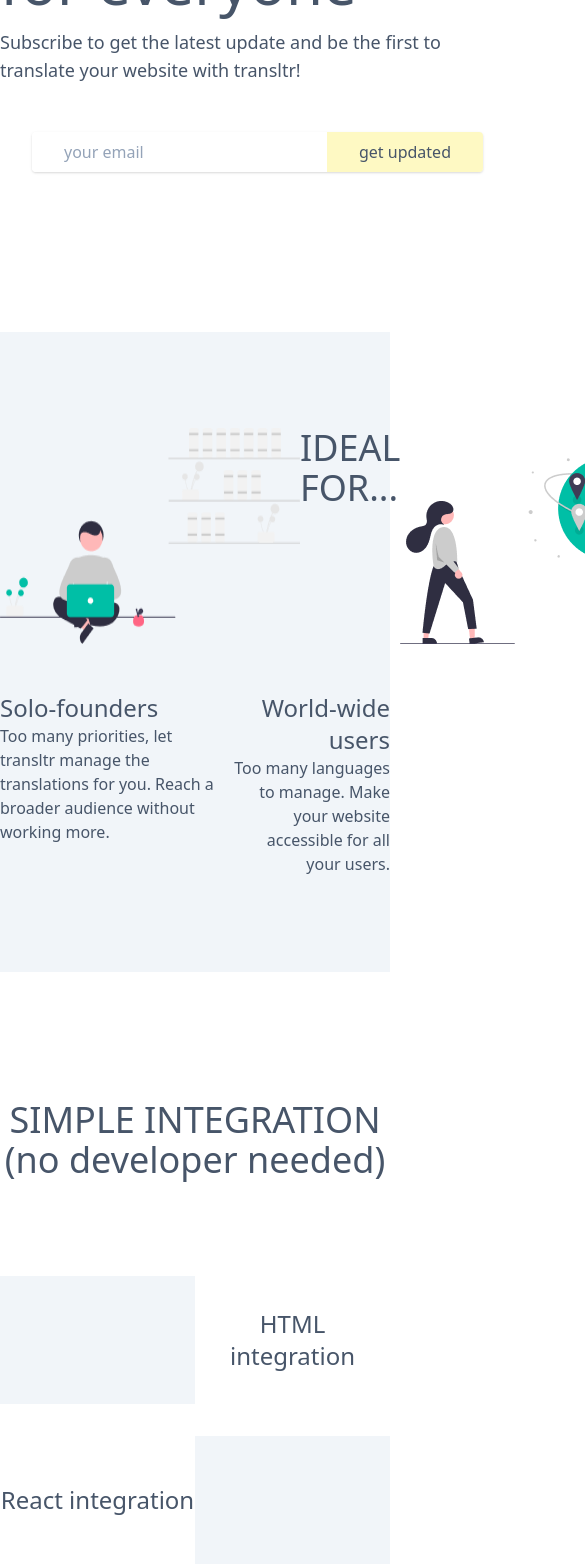
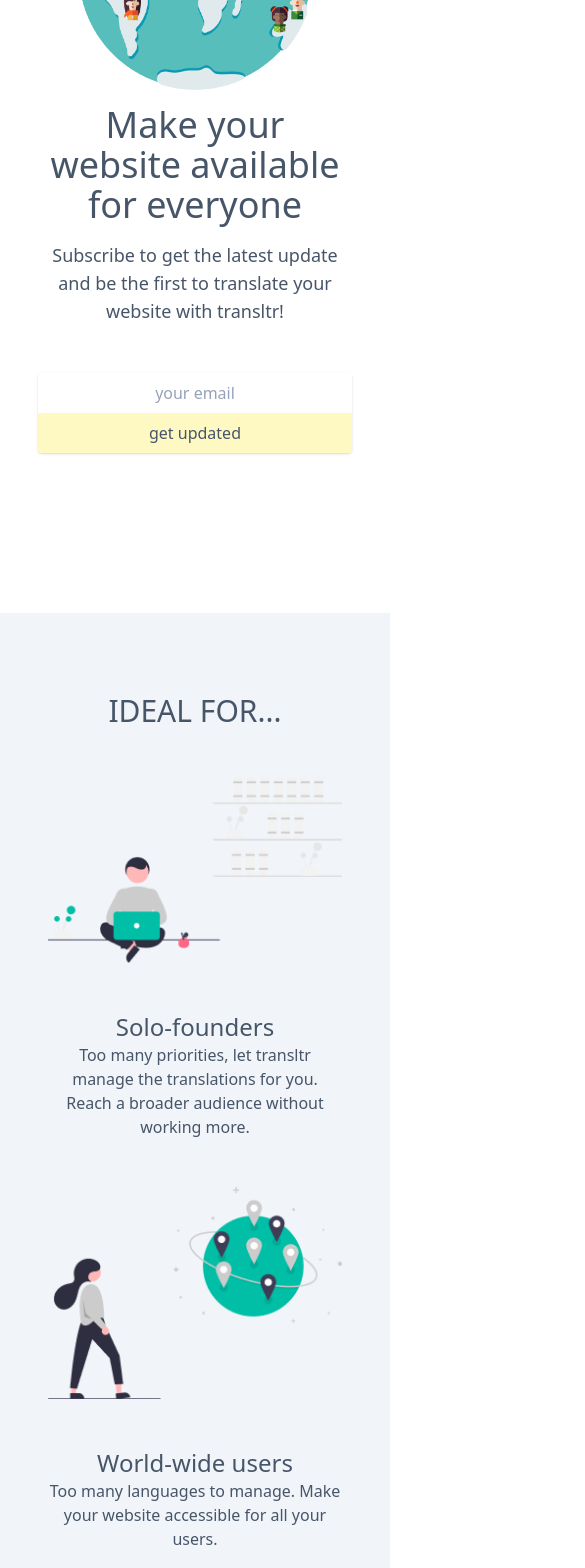
Before and after one commit to AchrafAsh/transltr-website, a Next.js app: page / in a window 390 px wide. Shown: the part 400-1968 px from the top of the page, 585 px wide, since content can reach past the window. Built offline with nearby package versions, Linux system fonts and the light colour scheme.

Commit message:
responsive design

```diff
--- a/pages/index.tsx
+++ b/pages/index.tsx
@@ -39,7 +39,7 @@
 const Footer: React.FC = () => {
     return (
         <footer className='max-w-5xl mx-auto my-12'>
-            <hr className='bg-none border-1 border-gray-200 max-w-md mx-auto' />
+            <hr className='bg-none border-1 border-gray-200 w-8/12 lg:max-w-md mx-auto' />
             <div className='flex flex-row space-x-12 justify-center py-12 text-gray-400'>
                 <ul className='flex flex-col space-y-1'>
                     <li>
@@ -113,32 +113,32 @@
                 <Head>
                     <title>transltr | bring your website to the world</title>
                 </Head>
-                <section id='hero' className='max-w-6xl mx-auto'>
-                    <div className='flex flex-row justify-between items-center text-gray-600'>
-                        <div className='flex-1 flex flex-col space-y-4'>
-                            <h1 className=' font-medium text-6xl'>
+                <section id='hero' className='max-w-6xl mx-auto px-6 xl:p-0'>
+                    <div className='flex flex-col-reverse md:flex-row justify-between items-center md:items-start text-gray-600'>
+                        <div className='flex-1 flex flex-col space-y-4 w-11/12'>
+                            <h1 className='font-medium text-4xl text-center md:text-left md:text-6xl'>
                                 Make your website available for everyone
                             </h1>
-                            <p className='font-light text-lg'>
+                            <p className='font-light text-lg text-center md:text-left'>
                                 Subscribe to get the latest update and be the
                                 first to translate your website with transltr!
                             </p>
-                            <div className='p-8'>
+                            <div className='py-8 lg:p-8 md:max-w-lg mx-auto w-full'>
                                 <form
                                     action='https://formspree.io/emai'
-                                    className='shadow rounded overflow-hidden flex flex-row'
+                                    className='shadow rounded overflow-hidden flex flex-col sm:flex-row'
                                 >
                                     <input
                                         type='text'
                                         name='email'
                                         id='email'
                                         placeholder='your email'
-                                        className='flex-1 py-2 px-8'
+                                        className='flex-1 py-2 px-8 text-center lg:text-left'
                                     />
                                     <input
                                         type='submit'
                                         value='get updated'
-                                        className='px-8 bg-yellow-100'
+                                        className='px-8 py-2 bg-yellow-100'
                                     />
                                 </form>
                             </div>
@@ -151,28 +151,35 @@
 
                 <section
                     id='target'
-                    className='bg-gray-100 text-gray-600 mt-32'
+                    className='bg-gray-100 text-gray-600 mt-32 '
                 >
-                    <div className='py-24 max-w-6xl mx-auto'>
-                        <div className='flex flex-row justify-around'>
-                            <img src='images/solofounder.png' />
-                            <h2 className='uppercase text-4xl font-medium'>
+                    <div className='py-20 max-w-6xl mx-auto'>
+                        <h2 className='uppercase text-3xl lg:text-4xl font-medium text-center'>
                             Ideal for...
                         </h2>
-                            <img src='images/worldwide.png' />
-                        </div>
-                        <div className='flex flex-row justify-around pt-12'>
-                            <div className='max-w-md'>
+                        <div className='flex flex-col items-center lg:flex-row justify-around pt-12 px-12'>
+                            <div className='max-w-md text-center'>
+                                <img
+                                    src='images/solofounder.png'
+                                    className='mx-auto'
+                                />
+                                <div className='py-12'>
                                     <h4 className='font-medium text-2xl'>
                                         Solo-founders
                                     </h4>
                                     <p>
-                                    Too many priorities, let transltr manage the
-                                    translations for you. Reach a broader
-                                    audience without working more.
+                                        Too many priorities, let transltr manage
+                                        the translations for you. Reach a
+                                        broader audience without working more.
                                     </p>
                                 </div>
-                            <div className='max-w-md text-right'>
+                            </div>
+                            <div className='max-w-md text-center'>
+                                <img
+                                    src='images/worldwide.png'
+                                    className='mx-auto'
+                                />
+                                <div className='pt-12'>
                                     <h4 className='font-medium text-2xl'>
                                         World-wide users
                                     </h4>
@@ -183,40 +190,41 @@
                                 </div>
                             </div>
                         </div>
+                    </div>
                 </section>
 
                 <section
                     id='integration'
-                    className='text-gray-600 max-w-6xl mx-auto pt-32'
+                    className='text-gray-600 max-w-6xl mx-auto pt-32 '
                 >
-                    <h2 className='text-4xl font-medium uppercase text-center'>
+                    <h2 className='text-3xl lg:text-4xl font-medium uppercase text-center'>
                         Simple integration
                     </h2>
-                    <h2 className='text-center text-4xl font-medium'>
+                    <h2 className='text-center text-3xl lg:text-4xl font-medium'>
                         (no developer needed)
                     </h2>
-                    <div className='flex flex-col space-y-8 py-24'>
-                        <div className='flex flex-row items-center justify-between'>
-                            <div className='h-32 flex-1 bg-gray-100'></div>
+                    <div className='flex flex-col space-y-8 pt-24 lg:px-6'>
+                        <div className='flex flex-col-reverse lg:flex-row items-center justify-between'>
+                            <div className='h-32 w-60 lg:flex-1 bg-gray-100 m-3'></div>
                             <h4 className='flex-1 text-center text-2xl font-medium'>
                                 HTML integration
                             </h4>
                         </div>
-                        <div className='flex flex-row items-center justify-between'>
+                        <div className='flex flex-col lg:flex-row items-center justify-between'>
                             <h4 className='flex-1 text-center text-2xl font-medium'>
                                 React integration
                             </h4>
-                            <div className='h-32 flex-1 bg-gray-100'></div>
+                            <div className='h-32 w-60 lg:flex-1 bg-gray-100 m-3'></div>
                         </div>
                     </div>
                 </section>
 
                 <section
                     id='pricing'
-                    className='pt-32 max-w-6xl mx-auto text-gray-600'
+                    className='pt-32 max-w-6xl mx-auto text-gray-600 hidden'
                 >
-                    <div className='flex flex-row items-center'>
-                        <div className='shadow rounded-lg p-24 bg-gray-50 transform translate-x-4'>
+                    <div className='flex flex-col md:flex-row items-center'>
+                        <div className='shadow rounded-lg p-24 bg-gray-50 transform lg:translate-x-4'>
                             <h4 className='text-6xl font-medium text-center'>
                                 0€
                             </h4>
@@ -237,7 +245,7 @@
                                 <li>analytics</li>
                             </ul>
                         </div>
-                        <div className='shadow rounded-lg p-24 bg-teal-50 transform -translate-x-4'>
+                        <div className='shadow rounded-lg p-24 bg-teal-50 transform lg:-translate-x-4'>
                             <h4 className='text-6xl font-medium text-center'>
                                 25€
                             </h4>
@@ -252,31 +260,33 @@
                 </section>
                 <section
                     id='cta'
-                    className='pt-32 max-w-6xl mx-auto text-center text-gray-600'
+                    className='pt-32 max-w-6xl mx-auto text-center text-gray-600 '
                 >
-                    <h2 className='font-medium text-4xl uppercase'>
+                    <div className='px-10'>
+                        <h2 className='font-medium text-3xl lg:text-4xl uppercase'>
                             Don't miss the launch!
                         </h2>
                         <p className='text-lg font-light py-6 max-w-xl mx-auto'>
                             Subscribe to get updates and be among the first to
                             translate ther website with transltr!
                         </p>
-                    <div className='max-w-lg mx-auto'>
+                    </div>
+                    <div className='p-8 md:max-w-lg mx-auto w-full'>
                         <form
                             action='https://formspree.io/emai'
-                            className='shadow rounded overflow-hidden flex flex-row'
+                            className='shadow rounded overflow-hidden flex flex-col sm:flex-row'
                         >
                             <input
                                 type='text'
                                 name='email'
                                 id='email'
                                 placeholder='your email'
-                                className='flex-1 py-2 px-8'
+                                className='flex-1 py-2 px-8 text-center lg:text-left'
                             />
                             <input
                                 type='submit'
                                 value='get updated'
-                                className='px-8 bg-yellow-100'
+                                className='px-8 py-2 bg-yellow-100'
                             />
                         </form>
                     </div>
--- a/src/styles/globals.css
+++ b/src/styles/globals.css
@@ -4,6 +4,8 @@
 
 html {
     scroll-behavior: smooth;
+    width: 100vw;
+    overflow-x: hidden;
 }
 
 .text-gradient {
```
Lines whose indentation alone changed are shown as unchanged.
